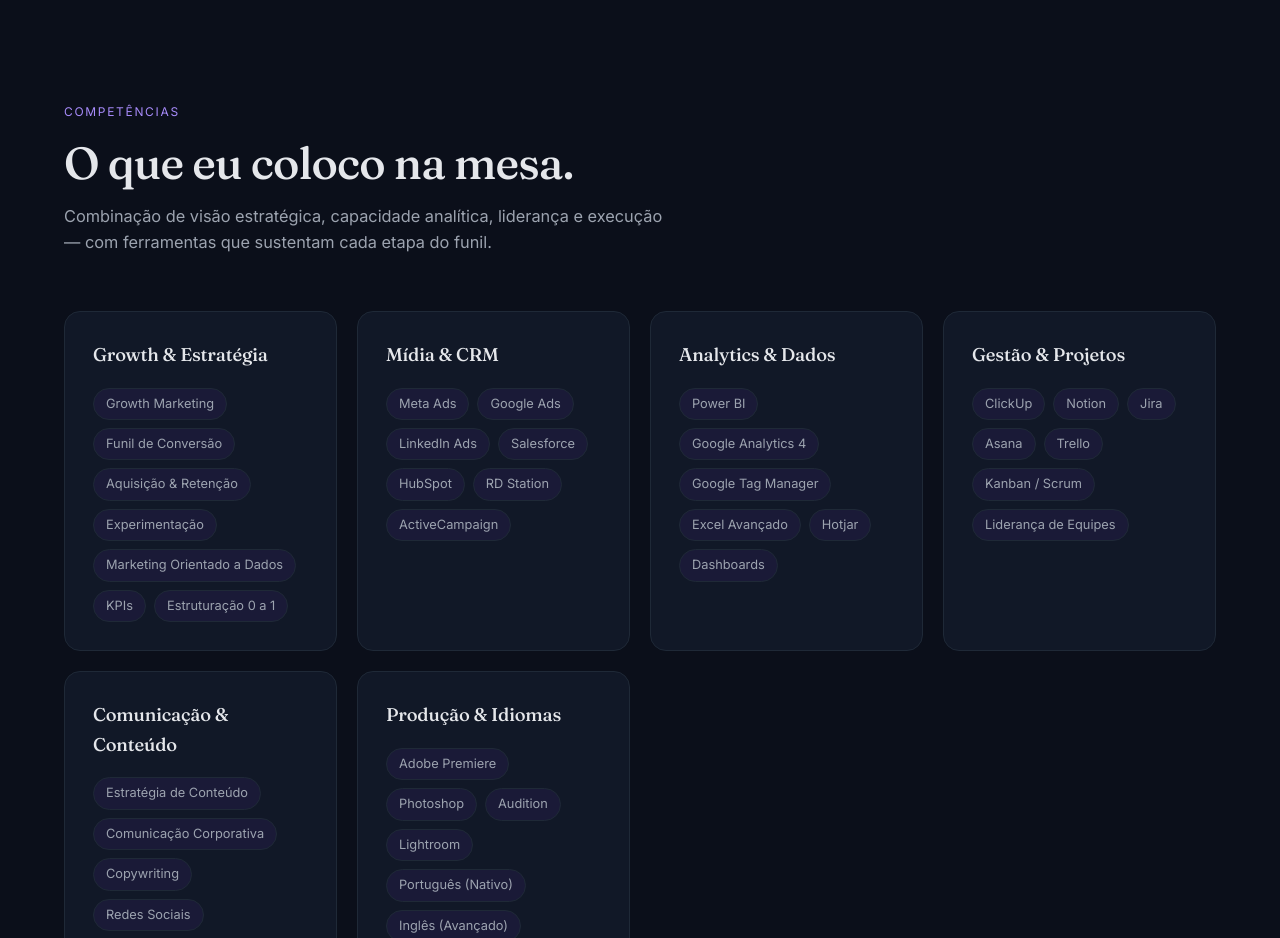
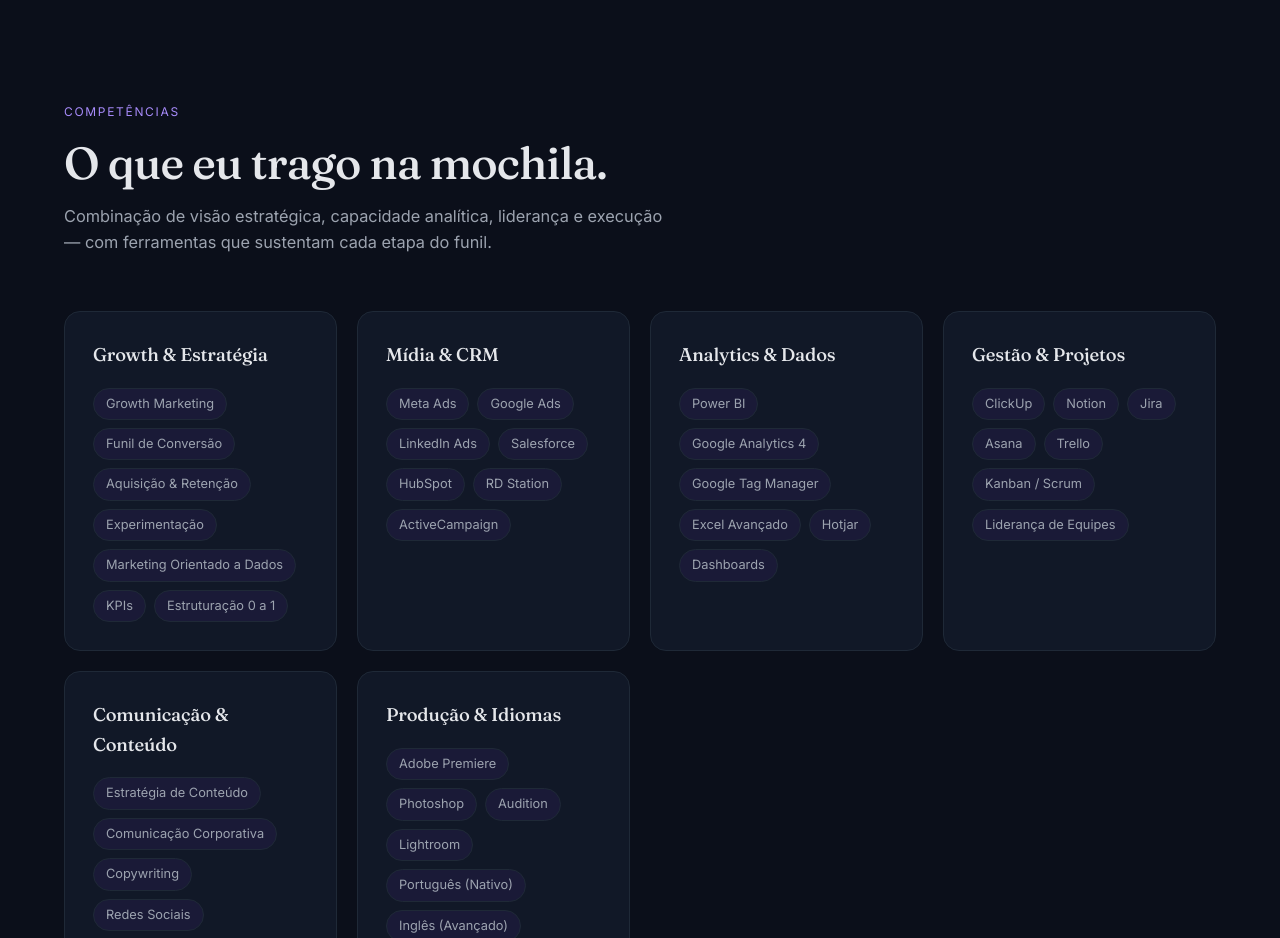
Before and after one commit to alexandrevenancio95-design/portfolio-alexandre-MKT, a plain HTML site: page index.html in a window 1280 px wide. Shown: the part 4400-5338 px from the top of the page. Drawn offline with Linux system fonts and the light colour scheme.

Commit message:
Update index.html

```diff
--- a/index.html
+++ b/index.html
@@ -997,7 +997,7 @@
     <div class="container">
       <div class="section-head reveal">
         <span class="section-label">Competências</span>
-        <h2 class="section-title">O que eu coloco na mesa.</h2>
+        <h2 class="section-title">O que eu trago na mochila.</h2>
         <p class="section-desc">
           Combinação de visão estratégica, capacidade analítica, liderança e execução — com ferramentas que sustentam cada etapa do funil.
         </p>
```
